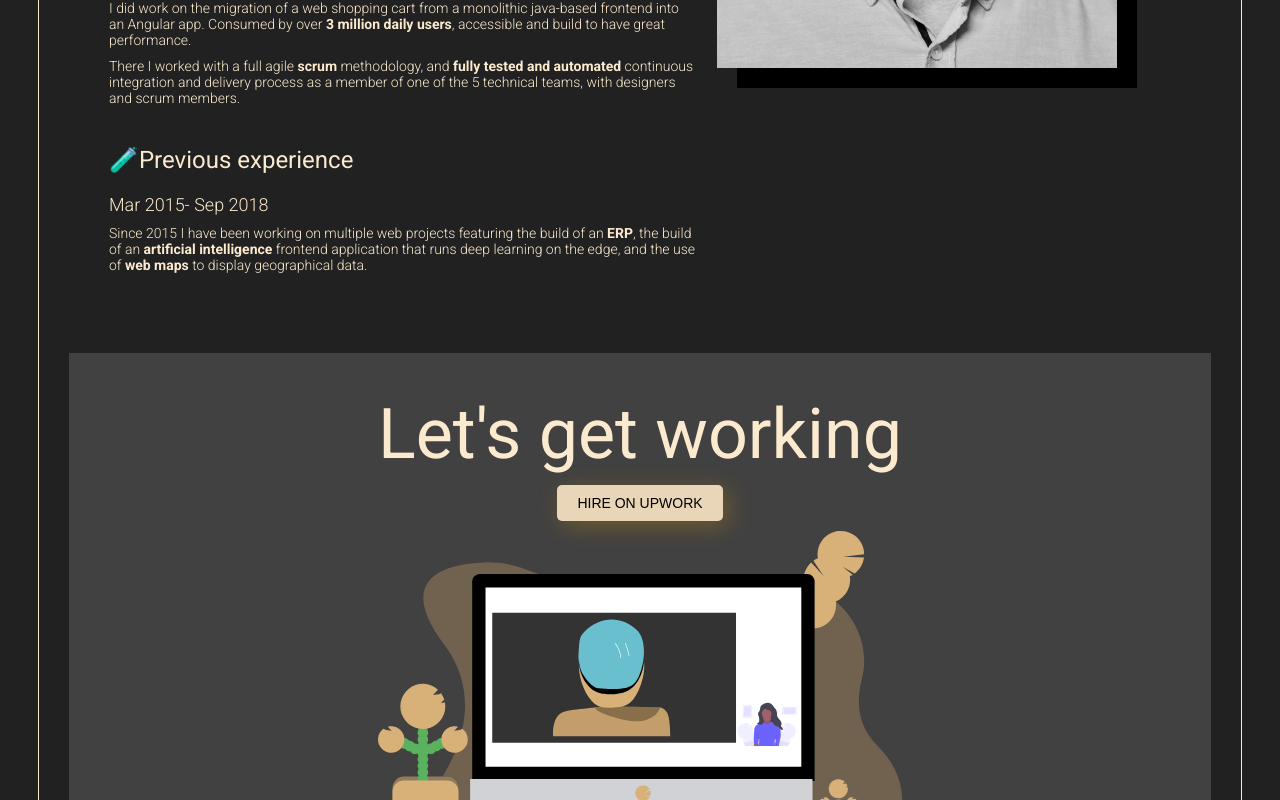
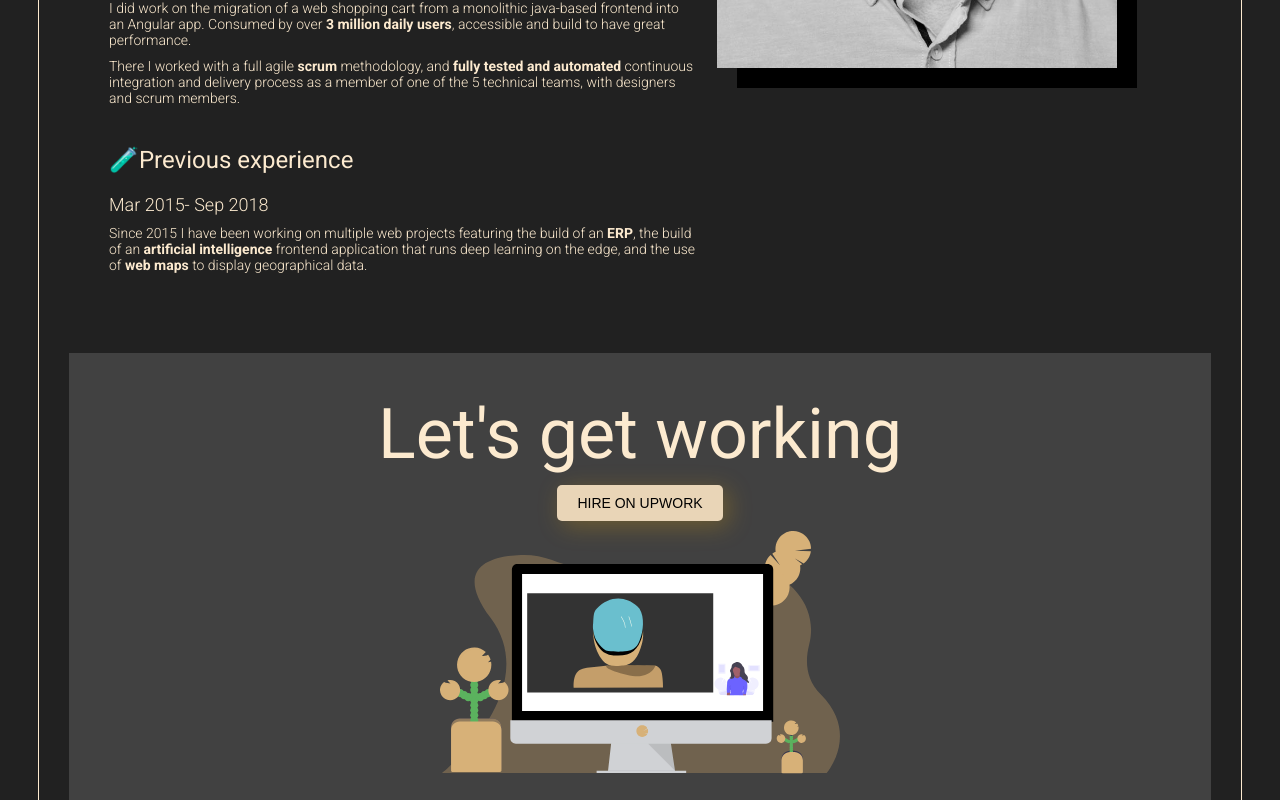
Before and after one commit to leomendoza123/mendoza.cr, a Vue app: page / in a window 1280 px wide. Shown: the part 2000-2800 px from the top of the page. Built offline with nearby package versions, Linux system fonts and the light colour scheme.

Commit message:
Fix safari and ff view

```diff
--- a/src/illustrations/Contact-illustration.vue
+++ b/src/illustrations/Contact-illustration.vue
@@ -545,4 +545,8 @@ export default defineComponent({
 <!-- Add "scoped" attribute to limit CSS to this component only -->
 <style scoped lang="scss">
 @import "../styles/animations.scss";
+
+svg {
+  max-width: 400px;
+}
 </style>
--- a/src/sections/HeroBanner-section.vue
+++ b/src/sections/HeroBanner-section.vue
@@ -19,7 +19,6 @@
     </div>
     <div class="illustration-container">
       <PlanetIllustration class="planet" />
-      <!-- <OrbitIllustration class="orbit" /> -->
     </div>
   </div>
 </template>
@@ -35,7 +34,6 @@ export default defineComponent({
   components: {
     Button,
     PlanetIllustration,
-    // OrbitIllustration,
   },
 });
 </script>
@@ -56,7 +54,7 @@ export default defineComponent({
 
 .planet {
   transform: scale(1.3) translate(25px, 67px);
-  overflow: overlay;
+  overflow: visible;
 }
 
 .text-container,
```
